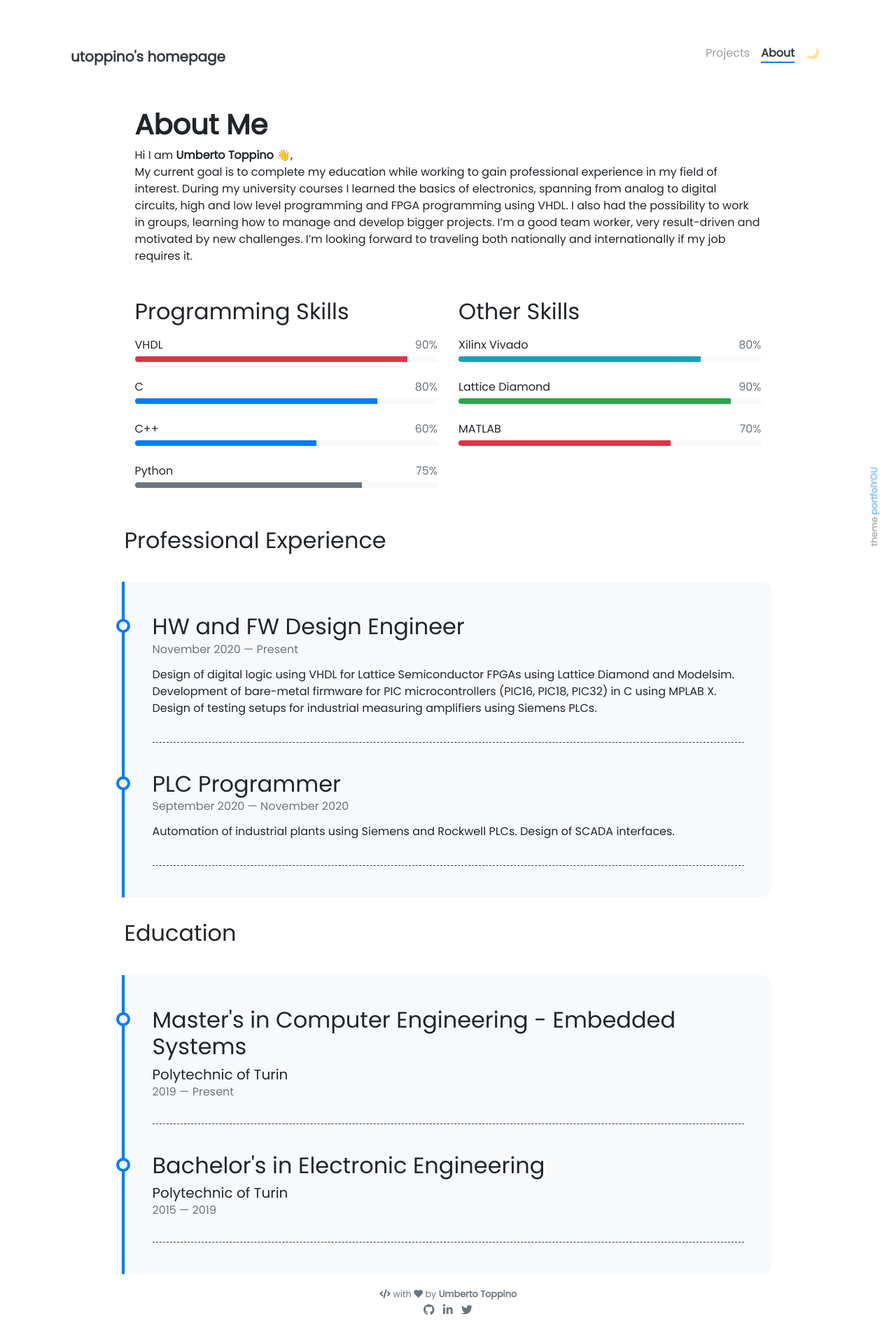
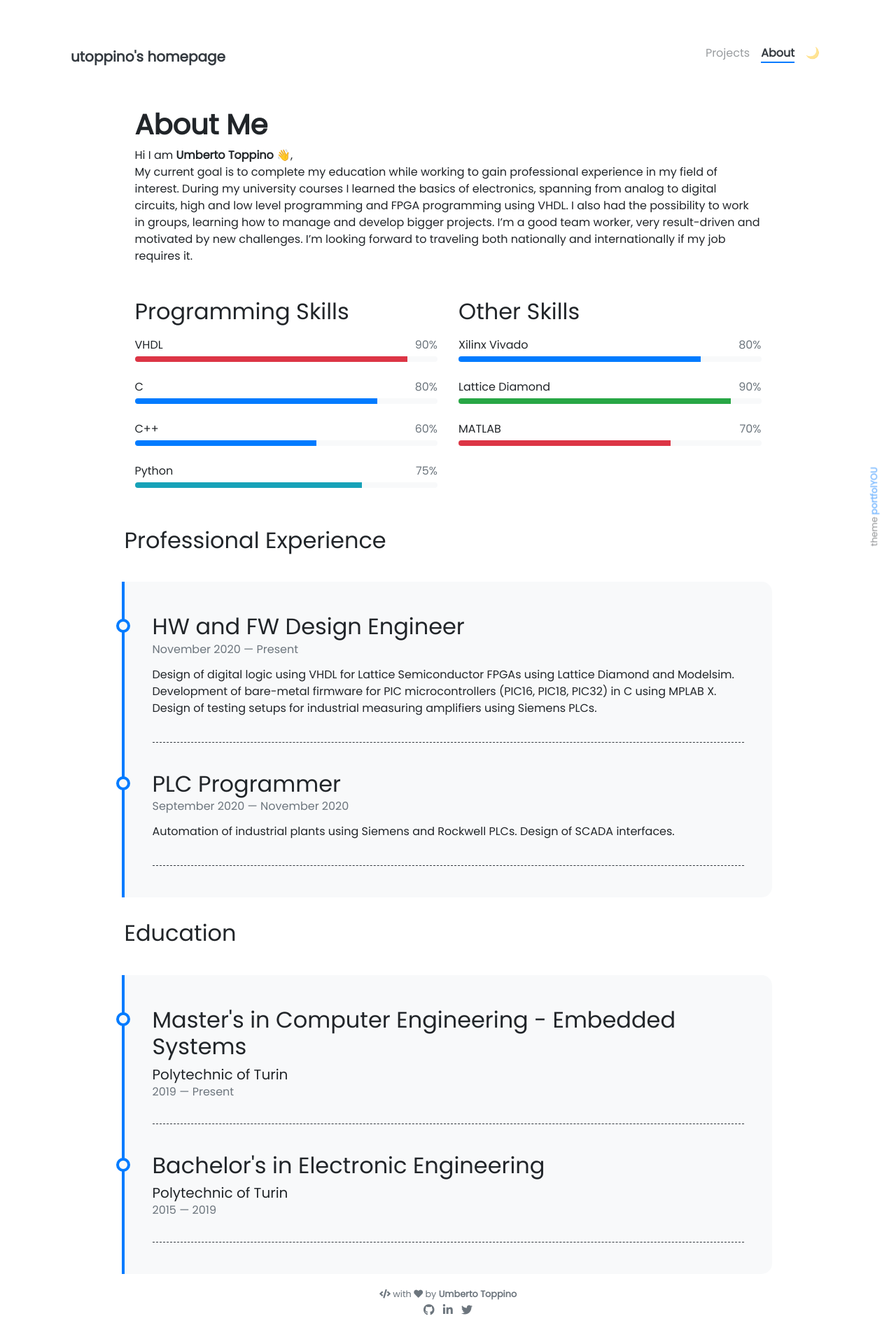
Before and after one commit to UToppino/utoppino.github.io, a Jekyll site: the page built from pages/about.md, in a window 1280 px wide. Shown: the whole page at 70% size. Built offline with Jekyll 4.4.1, drawn with Linux system fonts in a browser that asks for light colours; nearby versions of some CDN libraries; emoji names are drawn with the system emoji font.

Commit message:
Update about
changed colors of skill bars

```diff
--- a/_data/other-skills.yml
+++ b/_data/other-skills.yml
@@ -1,6 +1,6 @@
 - name: Xilinx Vivado
   percentage: 80
-  color: info
+  color:
 
 - name: Lattice Diamond
   percentage: 90
--- a/_data/programming-skills.yml
+++ b/_data/programming-skills.yml
@@ -12,4 +12,4 @@
 
 - name: Python
   percentage: 75
-  color: secondary
+  color: info
```
